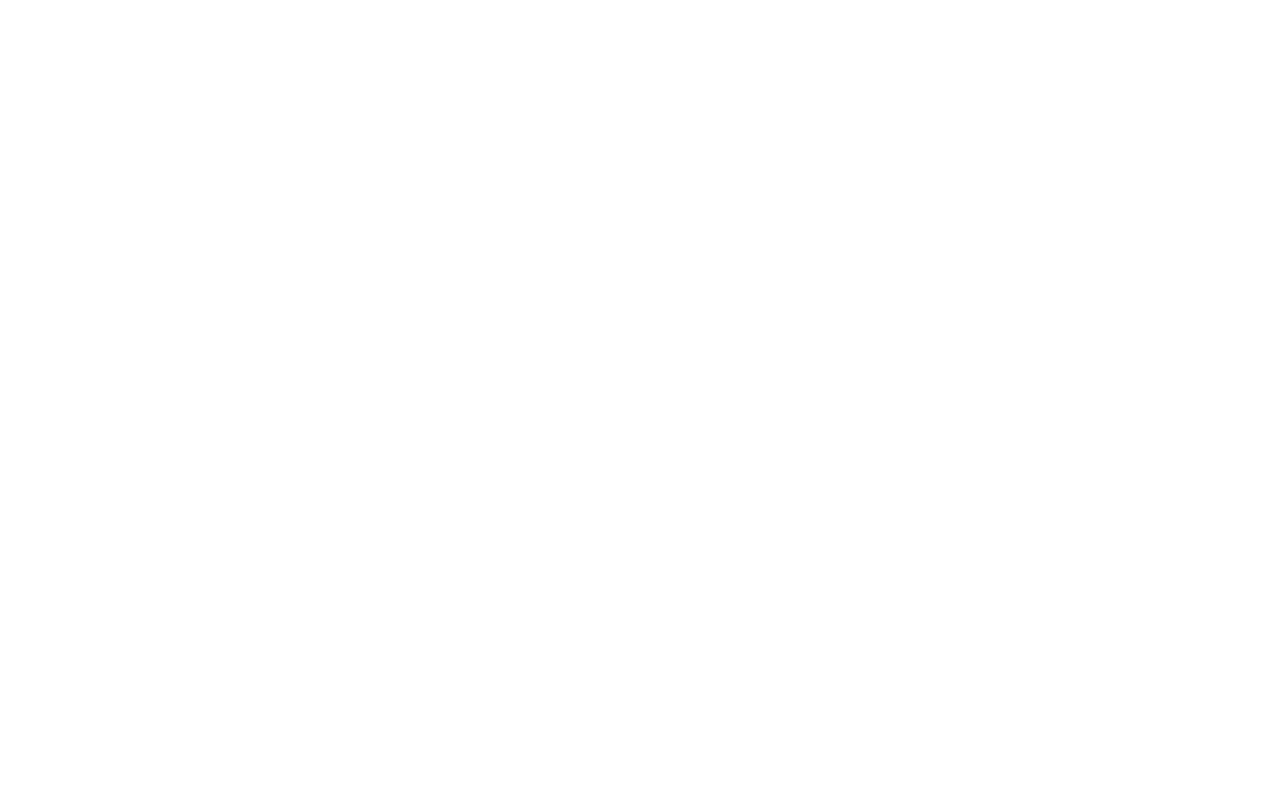
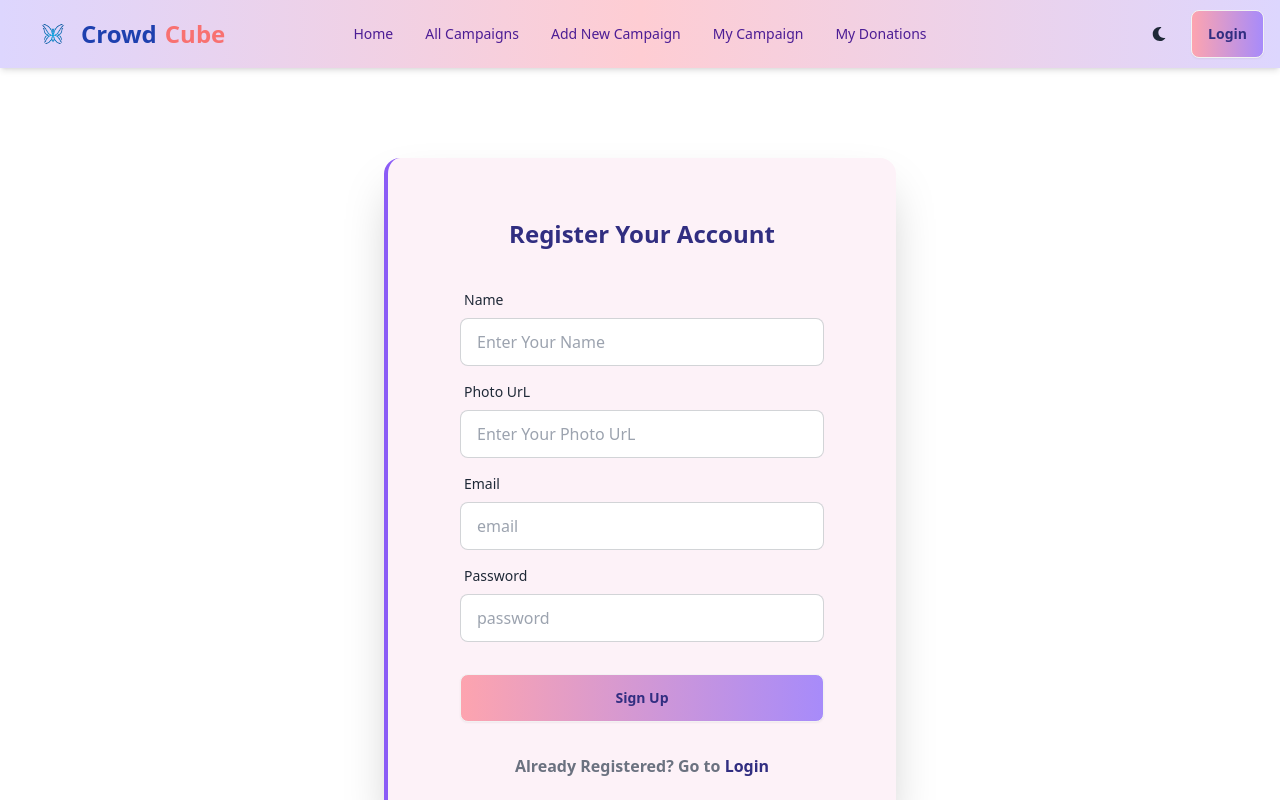
Before and after one commit to Chitra35006/A-10-Crowdcube-Client, a React (Vite) app: page /signup in a window 1280 px wide. Shown: the top 800 px of the page. Built offline with nearby package versions, Linux system fonts and the light colour scheme.

Commit message:
adding login & signup page

```diff
--- a/src/Pages/SignIn.jsx
+++ b/src/Pages/SignIn.jsx
@@ -1,10 +1,44 @@
 import React from 'react';
+import { Link } from 'react-router-dom';
+import { useTheme } from '../context/ThemeContext';
 
 const SignIn = () => {
+    const {theme} = useTheme();
     return (
-        <div>
+        <div className={`min-h-screen flex justify-center items-center`}>
+      <div className={`card border-l-4  w-full max-w-lg shrink-0 shadow-2xl p-10 ${theme === "light" ? "bg-pink-50" : "bg-gray-800"} ${theme === "light" ? "border-violet-500" : "border-rose-300"}`}>
+        <h2 className={`font-semibold text-2xl text-center mt-5 ${theme === "light" ? "text-indigo-900" : "text-rose-200"} `}>Login Your Account</h2>
+        <form className="card-body">
+          <div className="form-control">
+            <label className="label">
+              <span className="label-text">Email</span>
+            </label>
+            <input
+              type="email"
+              placeholder="email"
+              className="input input-bordered"
+              required
+            />
+          </div>
+          <div className="form-control">
+            <label className="label">
+              <span className="label-text">Password</span>
+            </label>
+            <input
+              type="password"
+              placeholder="password"
+              className="input input-bordered"
+              required
+            />
+          </div>
+          <div className="form-control mt-6">
+            <button className="btn bg-gradient-to-r from-rose-300 to-violet-400 text-indigo-900 hover:text-rose-500 ">Login</button>
+          </div>
+        </form>
+        <p className="text-center text-gray-500 font-semibold">Don't Have a account? <Link className={`${theme === "light" ? "text-indigo-900" : "text-rose-200"}`} to="/signup">Register</Link> </p>
+      </div>
+    </div>
 
-        </div>
     );
 };
 
--- a/src/Pages/SignUp.jsx
+++ b/src/Pages/SignUp.jsx
@@ -1,10 +1,77 @@
 import React from 'react';
+import { Link } from 'react-router-dom';
+import { useTheme } from '../context/ThemeContext';
 
 const SignUp = () => {
+    const {theme} = useTheme();
     return (
-        <div>
+        <div className="min-h-screen flex justify-center items-center">
+        <div className={`card border-l-4 border-violet-500 w-full max-w-lg shrink-0 shadow-2xl p-10 ${theme === "light" ? "bg-pink-50" : "bg-gray-800"} ${theme === "light" ? "border-violet-500" : "border-rose-300"}`}>
+          <h2 className={`font-semibold text-2xl text-center mt-5 ${theme === "light" ? "text-indigo-900" : "text-rose-200"} `}>
+            Register Your Account
+          </h2>
+          <form className="card-body">
 
+            {/* Name */}
+          <div className="form-control">
+              <label className="label">
+                <span className="label-text">Name</span>
+              </label>
+              <input
+                type="text"
+                placeholder="Enter Your Name"
+                className="input input-bordered"
+                required
+              />
+            </div>
+            {/* Photo Url */}
+          <div className="form-control">
+              <label className="label">
+                <span className="label-text">Photo UrL</span>
+              </label>
+              <input
+                type="text"
+                placeholder="Enter Your Photo UrL"
+                className="input input-bordered"
+                required
+              />
+            </div>
+            {/* Email */}
+            <div className="form-control">
+              <label className="label">
+                <span className="label-text">Email</span>
+              </label>
+              <input
+                type="email"
+                placeholder="email"
+                className="input input-bordered"
+                required
+              />
+            </div>
+            {/* Password */}
+            <div className="form-control">
+              <label className="label">
+                <span className="label-text">Password</span>
+              </label>
+              <input
+                type="password"
+                placeholder="password"
+                className="input input-bordered"
+                required
+              />
+            </div>
+            <div className="form-control mt-6">
+              <button className="btn bg-gradient-to-r from-rose-300 to-violet-400 text-indigo-900 hover:text-rose-500 ">Sign Up</button>
+            </div>
+          </form>
+          <p className="text-center text-gray-500 font-semibold">
+            Already Registered? Go to{" "}
+            <Link className ={`${theme === "light" ? "text-indigo-900" : "text-rose-200"}`} to="/signin">
+              Login
+            </Link>{" "}
+          </p>
         </div>
+      </div>
     );
 };
 
--- a/src/components/NavBar.jsx
+++ b/src/components/NavBar.jsx
@@ -158,7 +158,9 @@
         <button onClick={toggleTheme} className="btn btn-ghost rounded-full">
             {theme === "dark" ? <FaSun /> : <FaMoon />}
           </button>
+        <Link to="/signin">
         <button className=" btn bg-gradient-to-r from-rose-300 to-violet-400 text-indigo-900 hover:text-rose-500 ">Login</button>
+        </Link>
         </div>
       </div>
     </div>
```
Also changed, not shown: src/Routes/Router.jsx (+10 -0 lines).
